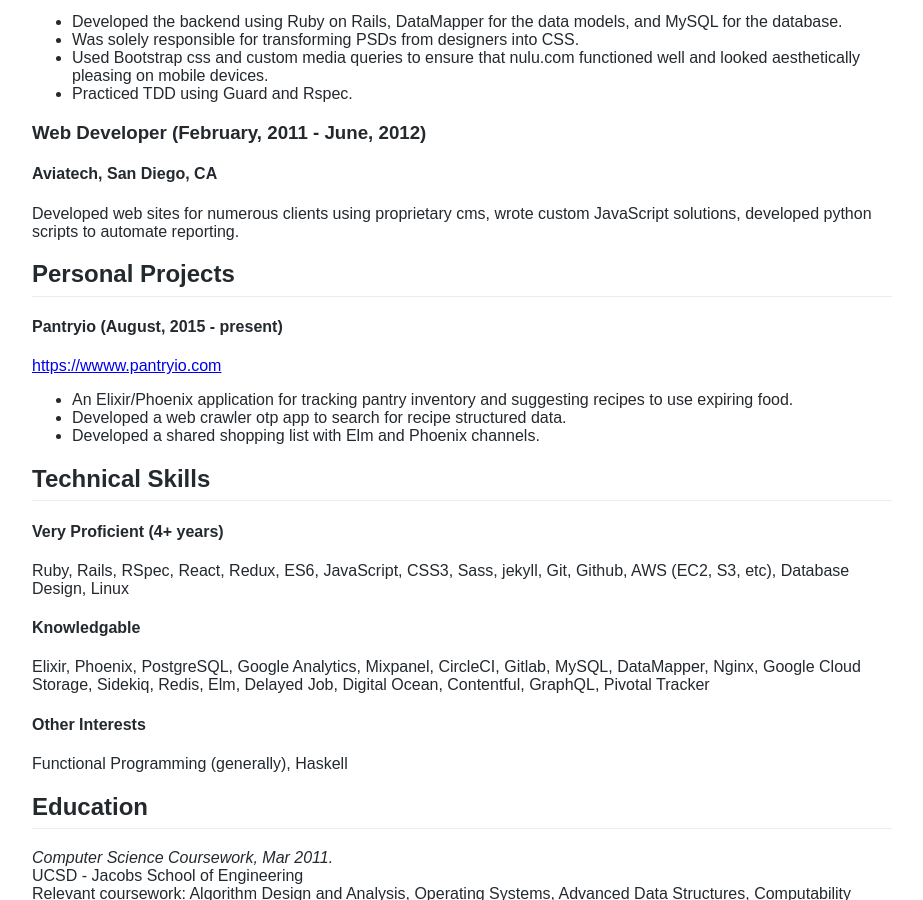
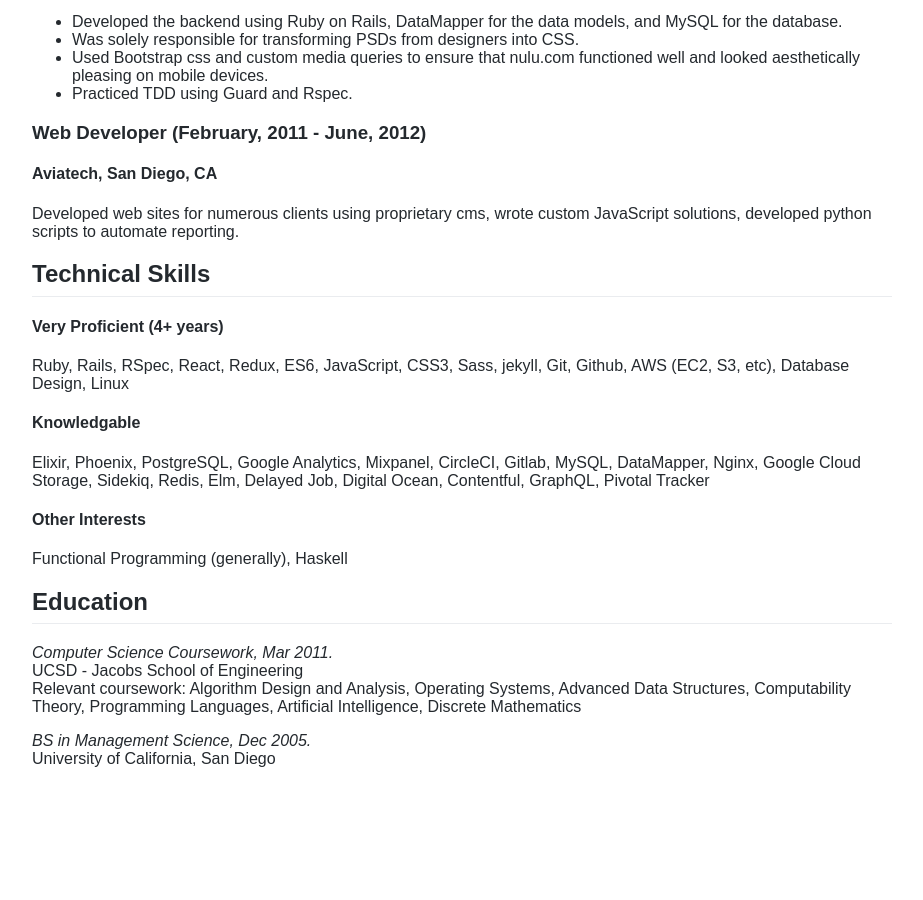
Before and after one commit to ryanfisher/ryanfisher.io, a Jekyll site: the page built from resume.md, in a window 1280 px wide and 900 px high, scrolled down 1720 px. Shown: the whole window, without its empty margins (178-1101 px from the left). Built offline with Jekyll 4.4.1, drawn with Linux system fonts in a browser that asks for light colours; after the commit the page ends 2504 px from its top, so only the background shows below that.

Commit message:
Remove personal projects section from resume

```diff
--- a/resume.md
+++ b/resume.md
@@ -74,15 +74,6 @@
 
 Developed web sites for numerous clients using proprietary cms, wrote custom JavaScript solutions, developed python scripts to automate reporting.
 
-Personal Projects
--------------
-#### Pantryio (August, 2015 - present)
-[https://wwww.pantryio.com](https://www.pantryio.com)
-
-- An Elixir/Phoenix application for tracking pantry inventory and suggesting recipes to use expiring food.
-- Developed a web crawler otp app to search for recipe structured data.
-- Developed a shared shopping list with Elm and Phoenix channels.
-
 Technical Skills
 ----------------
 
```
